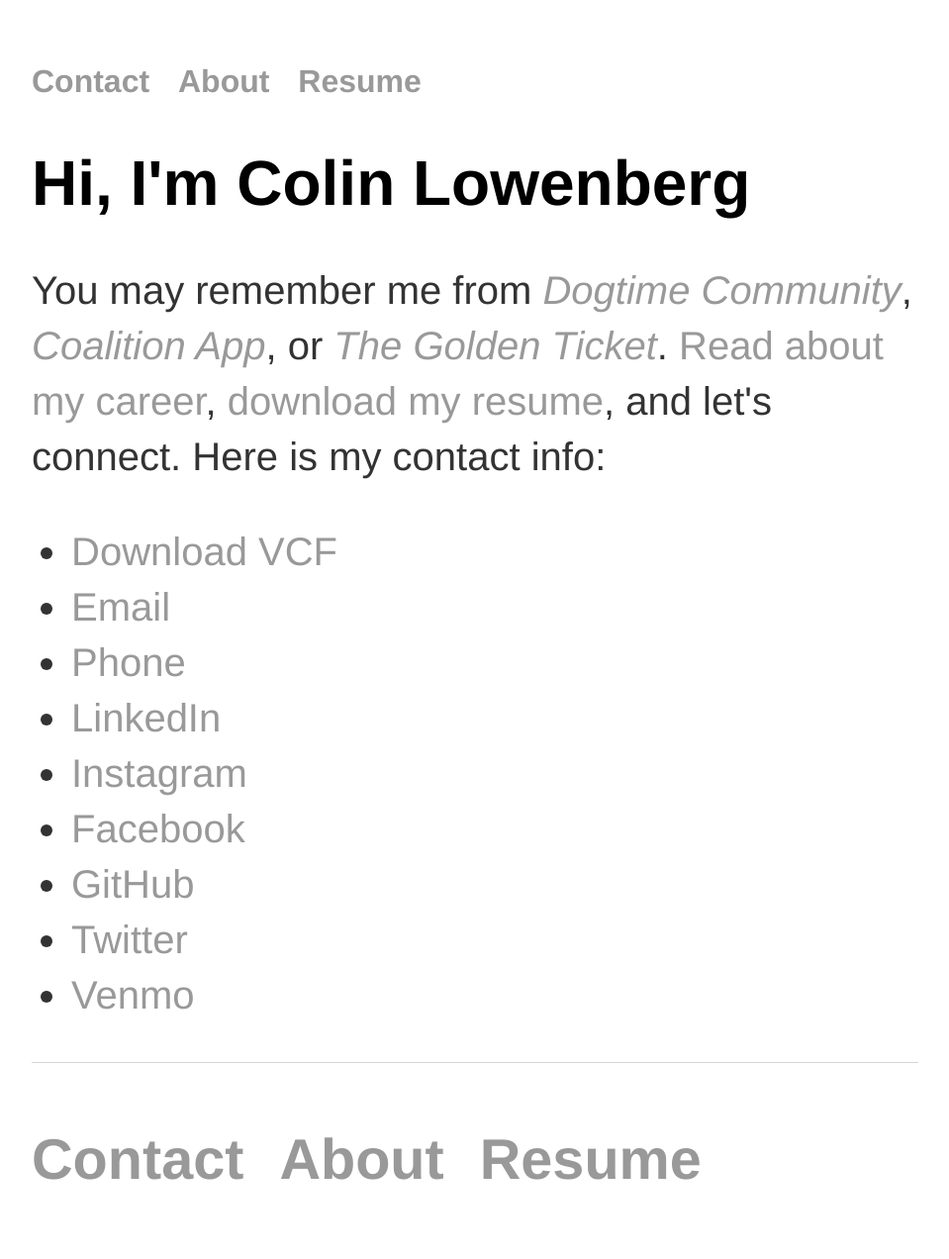
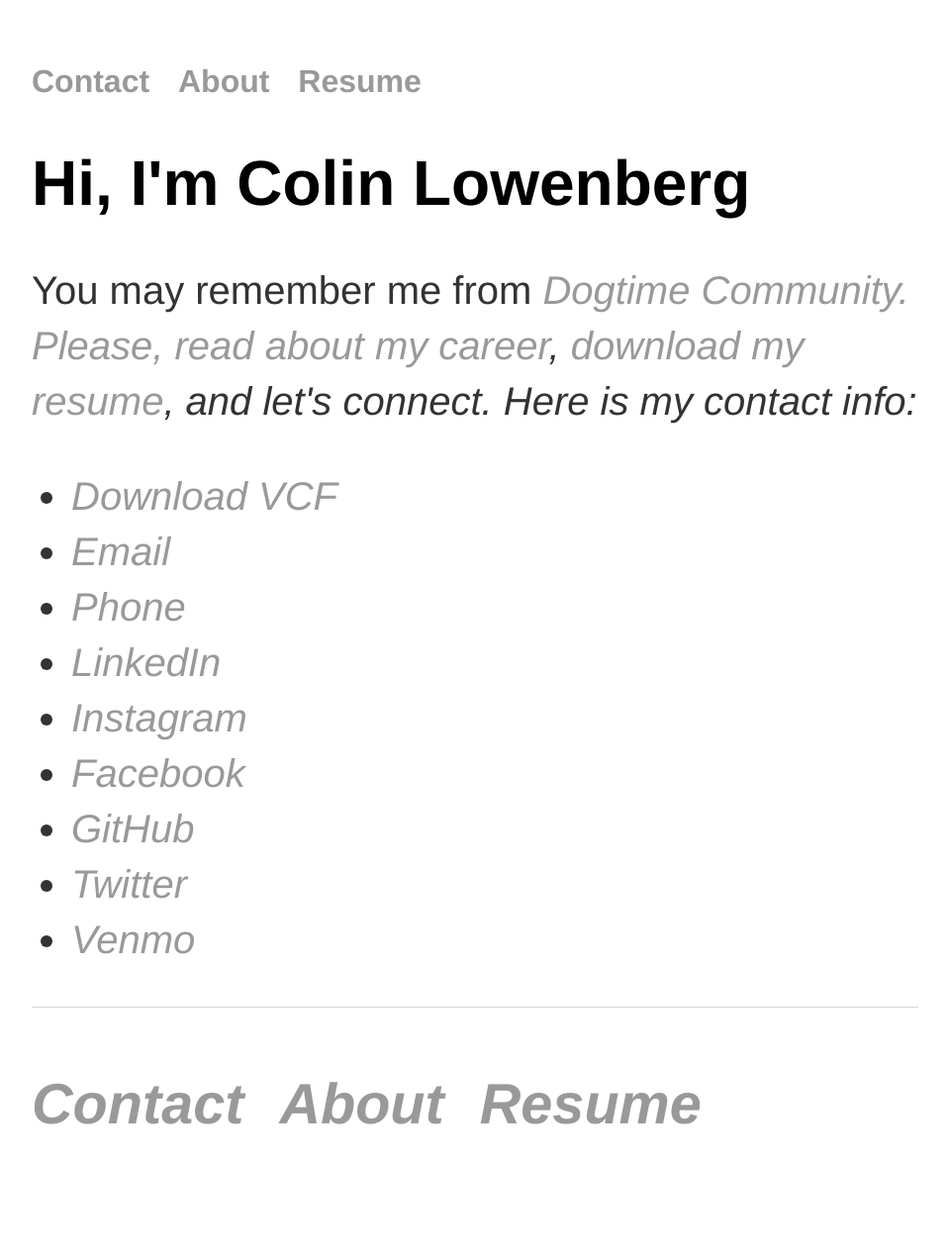
Before and after one commit to colinlowenberg/colinster.github.io, a Jekyll site: the page built from index.html, in a window 1280 px wide. Shown: the whole page at 99% size, without its empty margins (160-1119 px from the left). Built offline with Jekyll 4.4.1, drawn with Linux system fonts in a browser that asks for light colours; after the commit the page ends 1216 px from its top, so only the background shows below that.

Commit message:
Finished

```diff
--- a/index.html
+++ b/index.html
@@ -6,9 +6,8 @@
 		<div class="blurb">
 			<h1>Hi, I'm Colin Lowenberg</h1>
 			<p>You may remember me from <em><a href ="https://www.crunchbase.com/organization/dogtime-community">
-				Dogtime Community</a></em>, <em><a href="https://www.coalitionnetwork.org/">Coalition App</a></em>,
-				or <em><a href="https://www.goldenticketsf.com/">The Golden Ticket</a></em>.
-				<a href="/about">Read about my career</a>, <a href="/cv">download my resume</a>, and let's connect. Here is my contact info:</p>
+				Dogtime Community. Please,
+				<a href="/about">read about my career</a>, <a href="/cv">download my resume</a>, and let's connect. Here is my contact info:</p>
 			<ul class="contacts">
 			<li><a href="http://lowenberg.com/Colin Lowenberg.vcf">Download VCF</a></li>
 			   <li><span class="obfuscate"><a href="mailto:colin@lowenberg.com">Email</a></span></li>
```
